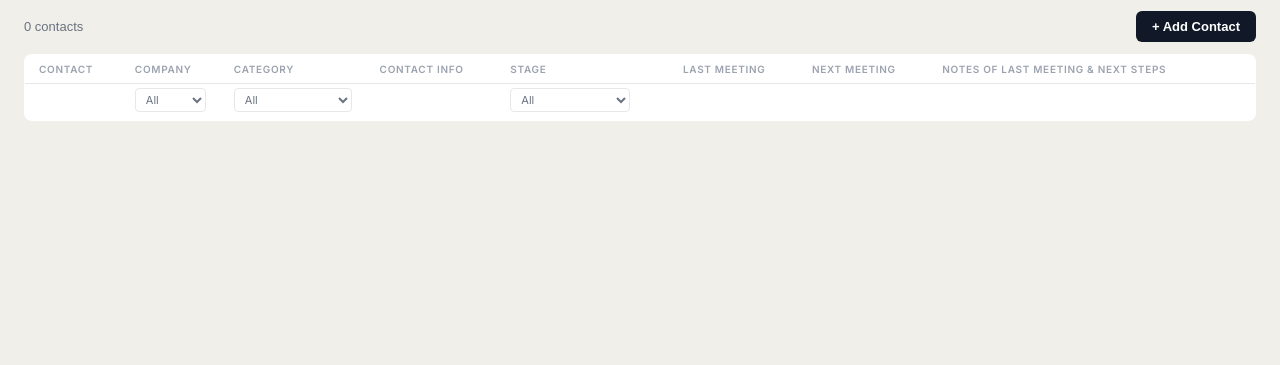
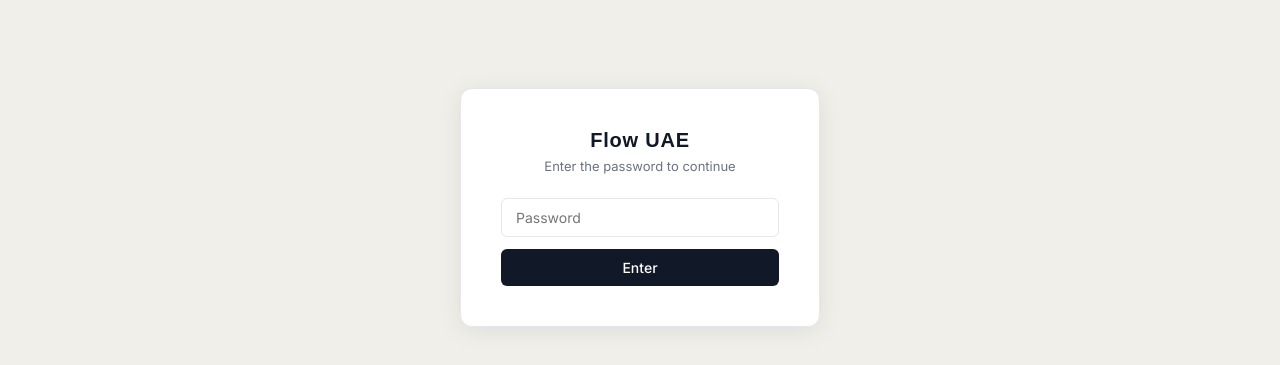
Before and after one commit to mmaeusl-cmyk/flow-uae-contact-book, a website: page public/index.html in a window 1280 px wide. Shown: the part 193-558 px from the top of the page. Drawn offline with Linux system fonts and the light colour scheme; a web font is replaced by a local one.

Commit message:
Update index.html

```diff
--- a/public/index.html
+++ b/public/index.html
@@ -518,9 +518,50 @@
   .btn, button {
     font-family: 'Inter', sans-serif;
   }
+
+  /* ── Password Gate ── */
+  #pwGate {
+    position: fixed; top: 0; left: 0; right: 0; bottom: 0;
+    background: var(--bg);
+    display: flex; align-items: center; justify-content: center;
+    z-index: 9999;
+  }
+  #pwGate.hidden { display: none; }
+  .pw-box {
+    background: var(--white); border-radius: 12px; padding: 40px;
+    width: 360px; text-align: center;
+    box-shadow: 0 4px 24px rgba(0,0,0,0.08);
+    border: 1px solid var(--border);
+  }
+  .pw-box h2 { margin: 0 0 6px; font-size: 20px; color: var(--text); font-family: 'Roughwell', Arial, sans-serif; letter-spacing: 0.04em; }
+  .pw-box p { color: var(--text-secondary); margin: 0 0 24px; font-size: 13px; font-family: 'Inter', sans-serif; }
+  .pw-box input {
+    width: 100%; padding: 10px 14px; border: 1.5px solid var(--border);
+    border-radius: var(--radius); font-size: 14px; font-family: 'Inter', sans-serif;
+    margin-bottom: 12px; box-sizing: border-box; outline: none;
+  }
+  .pw-box input:focus { border-color: var(--accent); }
+  .pw-btn {
+    width: 100%; padding: 10px; background: var(--btn); color: #fff;
+    border: none; border-radius: var(--radius); font-size: 14px;
+    font-family: 'Inter', sans-serif; cursor: pointer; font-weight: 500;
+  }
+  .pw-btn:hover { background: var(--btn-hover); }
+  .pw-error { color: #dc2626; font-size: 12px; margin-top: 10px; font-family: 'Inter', sans-serif; display: none; }
 </style>
 </head>
 <body>
+
+<div id="pwGate">
+  <div class="pw-box">
+    <h2>Flow UAE</h2>
+    <p>Enter the password to continue</p>
+    <input type="password" id="pwInput" placeholder="Password" onkeydown="if(event.key==='Enter')checkPw()" />
+    <button class="pw-btn" onclick="checkPw()">Enter</button>
+    <div class="pw-error" id="pwError">Incorrect password. Try again.</div>
+  </div>
+</div>
+
 
 
 <!-- Top bar -->
@@ -986,6 +1027,27 @@ loadContacts();
   })();
 
 
+
+function checkPw() {
+  const val = document.getElementById('pwInput').value;
+  if (val === 'flowmena-leads') {
+    sessionStorage.setItem('auth', '1');
+    document.getElementById('pwGate').classList.add('hidden');
+  } else {
+    document.getElementById('pwError').style.display = 'block';
+  }
+}
+// On load check session
+if (sessionStorage.getItem('auth') !== '1') {
+  document.addEventListener('DOMContentLoaded', () => {
+    document.getElementById('pwGate')?.classList.remove('hidden');
+  });
+} else {
+  document.addEventListener('DOMContentLoaded', () => {
+    document.getElementById('pwGate')?.classList.add('hidden');
+  });
+}
+
 </script>
 </body>
 </html>
```
